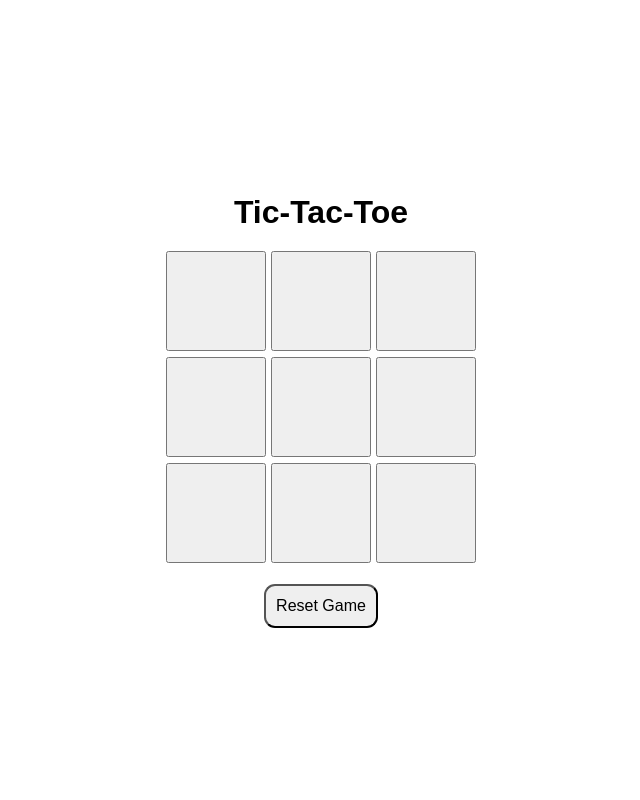
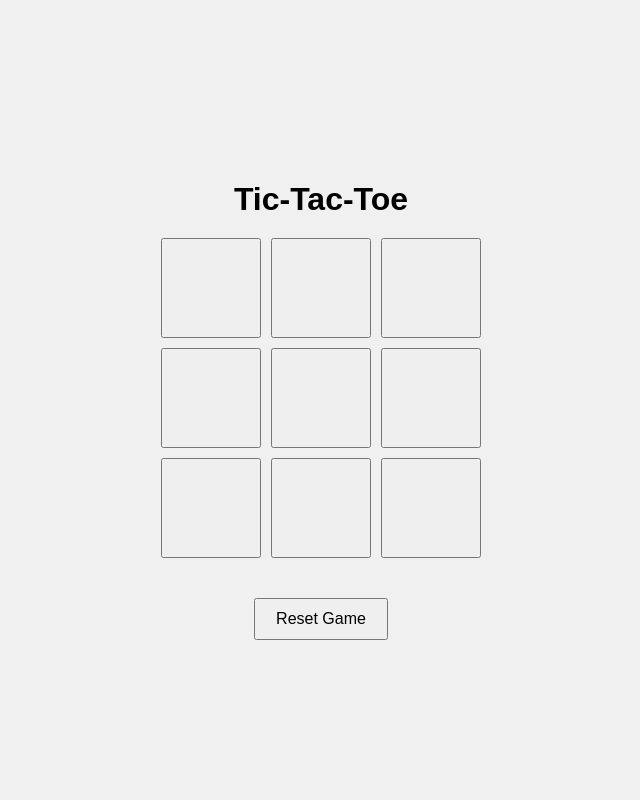
Before and after one commit to veenadckap/Tic-Tac-Toe, a PHP site: page /view/index.php in a window 1280 px wide. Shown: the whole page, without its empty margins (319-959 px from the left). Run offline with PHP 8.4, Linux system fonts and the light colour scheme.

Commit message:
new modify

```diff
--- a/view/index.php
+++ b/index.php
@@ -71,7 +71,7 @@ function check_winner($board) {
                         document.addEventListener('DOMContentLoaded', function() {
                             document.getElementById('modal').style.display = 'block';
                             document.getElementById('modal-text').innerText = '{$_SESSION['winner']} wins!';
-                            setTimeout(function() { document.getElementById('reset-form').submit(); }, 3000);
+                            setTimeout(function() { document.getElementById('reset-form').submit(); },1000 );
                         });
                       </script>";
             } elseif ($_SESSION['draw']) {
--- /dev/null
+++ b/styles.css
@@ -0,0 +1,82 @@
+body {
+    font-family: Arial, sans-serif;
+    display: flex;
+    flex-direction: column;
+    align-items: center;
+    justify-content: center;
+    height: 100vh;
+    margin: 0;
+    background-color: #f0f0f0;
+}
+
+h1 {
+    margin-bottom: 20px;
+}
+
+.board {
+    display: grid;
+    grid-template-columns: repeat(3, 100px);
+    grid-template-rows: repeat(3, 100px);
+    gap: 10px;
+}
+
+.cell {
+    display: flex;
+    align-items: center;
+    justify-content: center;
+}
+
+.cell button {
+    width: 100px;
+    height: 100px;
+    font-size: 2em;
+    cursor: pointer;
+}
+
+.reset {
+    margin-top: 20px;
+    padding: 10px 20px;
+    font-size: 1em;
+    cursor: pointer;
+}
+
+.message {
+    margin-top: 20px;
+    font-size: 1.2em;
+}
+
+.modal {
+    display: none;
+    position: fixed;
+    z-index: 1;
+    left: 0;
+    top: 0;
+    width: 100%;
+    height: 100%;
+    overflow: auto;
+    background-color: rgba(0,0,0,0.4);
+}
+
+.modal-content {
+    background-color: #fff;
+    margin: 15% auto;
+    padding: 20px;
+    border: 1px solid #888;
+    width: 80%;
+    max-width: 300px;
+    text-align: center;
+}
+
+.close {
+    color: #aaa;
+    float: right;
+    font-size: 28px;
+    font-weight: bold;
+}
+
+.close:hover,
+.close:focus {
+    color: black;
+    text-decoration: none;
+    cursor: pointer;
+}
--- a/view/styles.css
+++ /dev/null
@@ -1,81 +0,0 @@
-body {
-    font-family: Arial, sans-serif;
-    display: flex;
-    flex-direction: column;
-    align-items: center;
-    justify-content: center;
-    height: 100vh;
-    margin: 0;
-}
-
-h1 {
-    margin-bottom: 20px;
-}
-
-.board {
-    display: grid;
-    grid-template-columns: repeat(3, 100px);
-    grid-gap: 5px;
-}
-
-button {
-    width: 100px;
-    height: 100px;
-    font-size: 2em;
-    cursor: pointer;
-}
-
-.message {
-    margin-top: 20px;
-}
-
-.reset{
-        width: 114px;
-    font-size: 16px;
-    height: 44px;
-    border-radius: 11px;
-}
-
-/* Modal styles */
-        .modal {
-            display: none;
-            position: fixed;
-            z-index: 1;
-            left: 0;
-            top: 0;
-            width: 100%;
-            height: 100%;
-            overflow: auto;
-            background-color: rgba(0, 0, 0, 0.4);
-        }
-
-        .modal-content {
-            background-color: #fefefe;
-            margin: 15% auto;
-            padding: 20px;
-            border: 1px solid #888;
-            width: 80%;
-            max-width: 300px;
-            text-align: center;
-            border-radius: 10px;
-        }
-
-        .close {
-            color: #aaa;
-            float: right;
-            font-size: 28px;
-            font-weight: bold;
-        }
-
-        .close:hover,
-        .close:focus {
-            color: black;
-            text-decoration: none;
-            cursor: pointer;
-        }
-
-         .sprinkles {
-            position: absolute;
-            width: 10px;
-            height: 10px;
-        }
```
